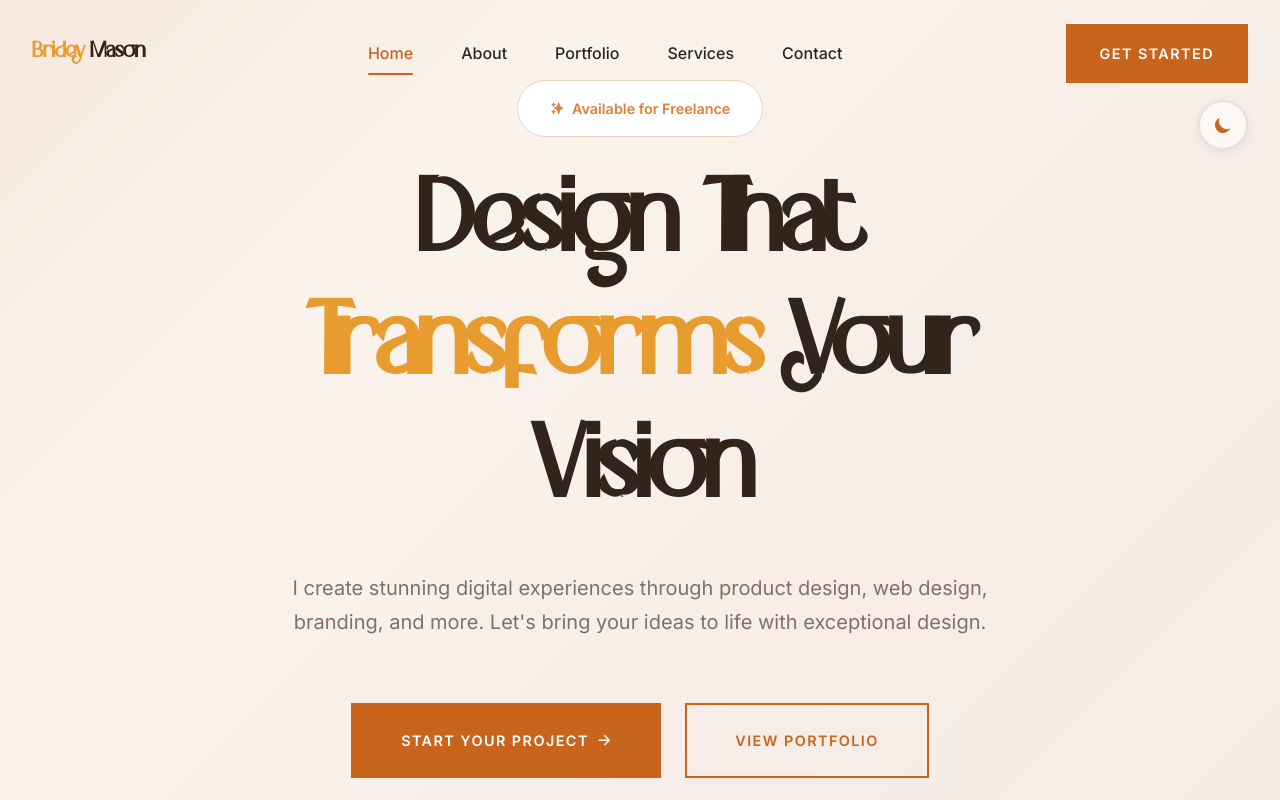
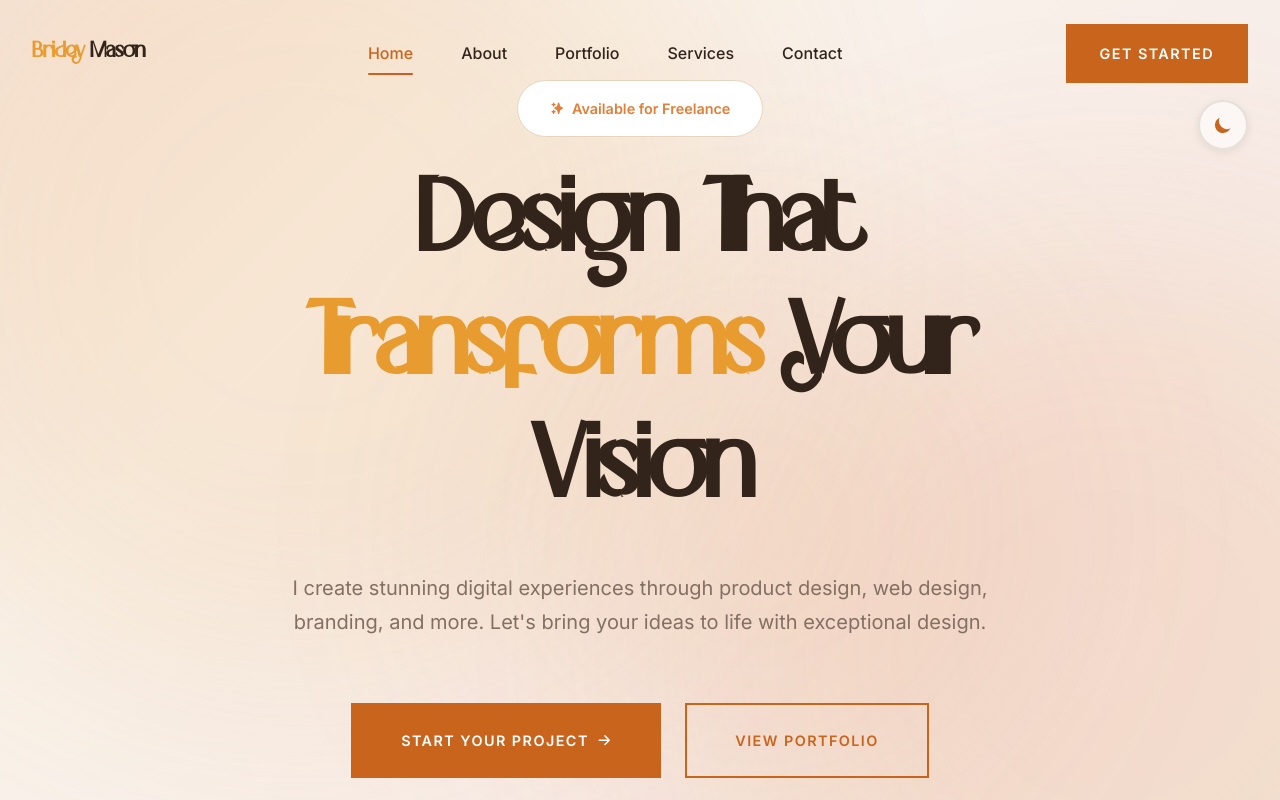
Before and after one commit to Pandora401/gd_portfolio, a React (Vite) app: page / in a window 1280 px wide. Shown: the top 800 px of the page. Built offline with nearby package versions, Linux system fonts and the light colour scheme.

Commit message:
animation background and  minor bug fixes

```diff
--- a/src/index.css
+++ b/src/index.css
@@ -94,7 +94,6 @@ body {
 /* Typography */
 h1,
 h2,
-h3,
 h4,
 h5,
 h6 {
@@ -110,6 +109,7 @@ h1 {
   letter-spacing: -0.02em;
 }
 
+
 h2 {
   font-family: var(--font-display);
   font-size: clamp(2rem, 5vw, 3.5rem);
@@ -117,14 +117,15 @@ h2 {
 }
 
 h3 {
-  font-size: clamp(1.5rem, 3vw, 2rem);
-  /* font-family: var(--font-display); */
+
+  font-size: clamp(1.5rem, 2vw, 1.5rem);
+  font-weight: 650;
 }
 
-h4 {
+/* h4 {
+  font-family: var(--font-display);
   font-size: clamp(1.25rem, 2vw, 1.5rem);
-  /* font-family: var(--font-display); */
-}
+} */
 
 /* Numbers and special characters in headings use sans-serif */
 h1 .num,
@@ -134,8 +135,26 @@ h4 .num {
   font-weight: 700;
 }
 
+/* Global: Make numbers use tabular numerals (more consistent with sans-serif) */
+h1,
+h2,
+h3,
+h4,
+h5,
+h6 {
+  font-variant-numeric: tabular-nums;
+}
+
+/* Force all numbers in display font headings to use sans-serif */
+h1,
+h2,
+h3 {
+  font-feature-settings: "tnum" 1;
+}
+
 p {
   margin-bottom: var(--space-md);
+  line-height: 1.7;
   color: var(--color-text-muted);
   font-size: 1.1rem;
 }
--- a/src/pages/About.jsx
+++ b/src/pages/About.jsx
@@ -88,7 +88,7 @@ const About = () => {
                                 viewport={{ once: true }}
                                 transition={{ duration: 0.5, delay: index * 0.1 }}
                             >
-                                <h3>{item.skill}</h3>
+                                <h3 className="dark-text-dark">{item.skill}</h3>
                                 <p className="dark-text-dark">{item.description}</p>
                             </motion.div>
                         ))}
@@ -138,7 +138,7 @@ const About = () => {
                         >
                             <div className="timeline-dot"></div>
                             <div className="timeline-content">
-                                <h3>2024-2025</h3>
+                                <h3><span className="num">2024-2025</span></h3>
                                 <h4>Graphic Designer</h4>
                                 <h5>OzKleen Asia Pacific Pty Ltd</h5>
                                 <p className="dark-text-dark">
@@ -156,7 +156,7 @@ const About = () => {
                         >
                             <div className="timeline-dot"></div>
                             <div className="timeline-content">
-                                <h3>2023-2024</h3>
+                                <h3><span className="num">2023-2024</span></h3>
                                 <h4>Graphic Design Student</h4>
                                 <h5>TAFE Queensland</h5>
                                 <p className="dark-text-dark">
--- a/src/pages/Home.jsx
+++ b/src/pages/Home.jsx
@@ -71,6 +71,80 @@ const Home = () => {
 
     return (
         <div className="home">
+            {/* Animated Cloud Background */}
+            <motion.div
+                style={{
+                    position: 'fixed',
+                    width: '800px',
+                    height: '800px',
+                    borderRadius: '50%',
+                    filter: 'blur(120px)',
+                    opacity: 0.15,
+                    zIndex: -1,
+                    background: 'radial-gradient(circle, hsl(35, 80%, 65%), hsl(25, 75%, 55%))',
+                    top: '-200px',
+                    left: '-200px',
+                }}
+                animate={{
+                    x: [0, 100, -50, 0],
+                    y: [0, 50, 100, 0],
+                    scale: [1, 1.1, 0.95, 1],
+                }}
+                transition={{
+                    duration: 20,
+                    repeat: Infinity,
+                    ease: "easeInOut"
+                }}
+            />
+            <motion.div
+                style={{
+                    position: 'fixed',
+                    width: '800px',
+                    height: '800px',
+                    borderRadius: '50%',
+                    filter: 'blur(120px)',
+                    opacity: 0.15,
+                    zIndex: -1,
+                    background: 'radial-gradient(circle, hsl(15, 70%, 60%), hsl(35, 80%, 55%))',
+                    bottom: '-300px',
+                    right: '-300px',
+                }}
+                animate={{
+                    x: [0, -80, 60, 0],
+                    y: [0, -60, -100, 0],
+                    scale: [1, 1.05, 0.9, 1],
+                }}
+                transition={{
+                    duration: 25,
+                    repeat: Infinity,
+                    ease: "easeInOut"
+                }}
+            />
+            <motion.div
+                style={{
+                    position: 'fixed',
+                    width: '600px',
+                    height: '600px',
+                    borderRadius: '50%',
+                    filter: 'blur(100px)',
+                    opacity: 0.12,
+                    zIndex: -1,
+                    background: 'radial-gradient(circle, hsl(25, 70%, 60%), transparent)',
+                    top: '20%',
+                    right: '10%',
+                }}
+                animate={{
+                    x: [0, -120, 0],
+                    y: [0, 80, 0],
+                    scale: [1, 1.15, 1],
+                }}
+                transition={{
+                    duration: 18,
+                    repeat: Infinity,
+                    ease: "easeInOut"
+                }}
+            />
+
             {/* Hero Section with Parallax */}
             <section className="hero">
                 <motion.div
@@ -136,7 +210,7 @@ const Home = () => {
                     >
                         {stats.map((stat, index) => (
                             <div key={index} className="stat-item">
-                                <h3>{stat.number}</h3>
+                                <h4>{stat.number}</h4>
                                 <p>{stat.label}</p>
                             </div>
                         ))}
```
